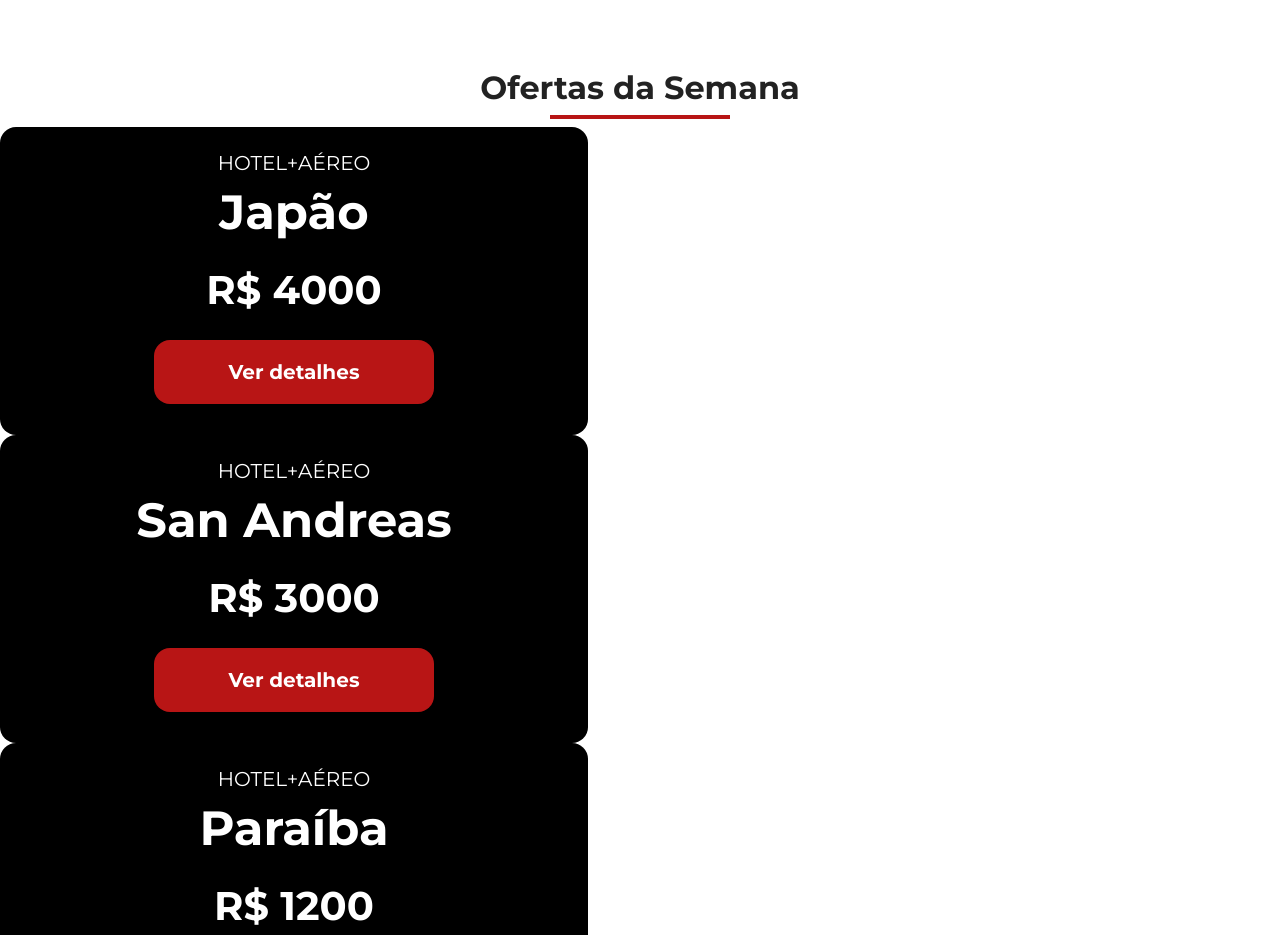
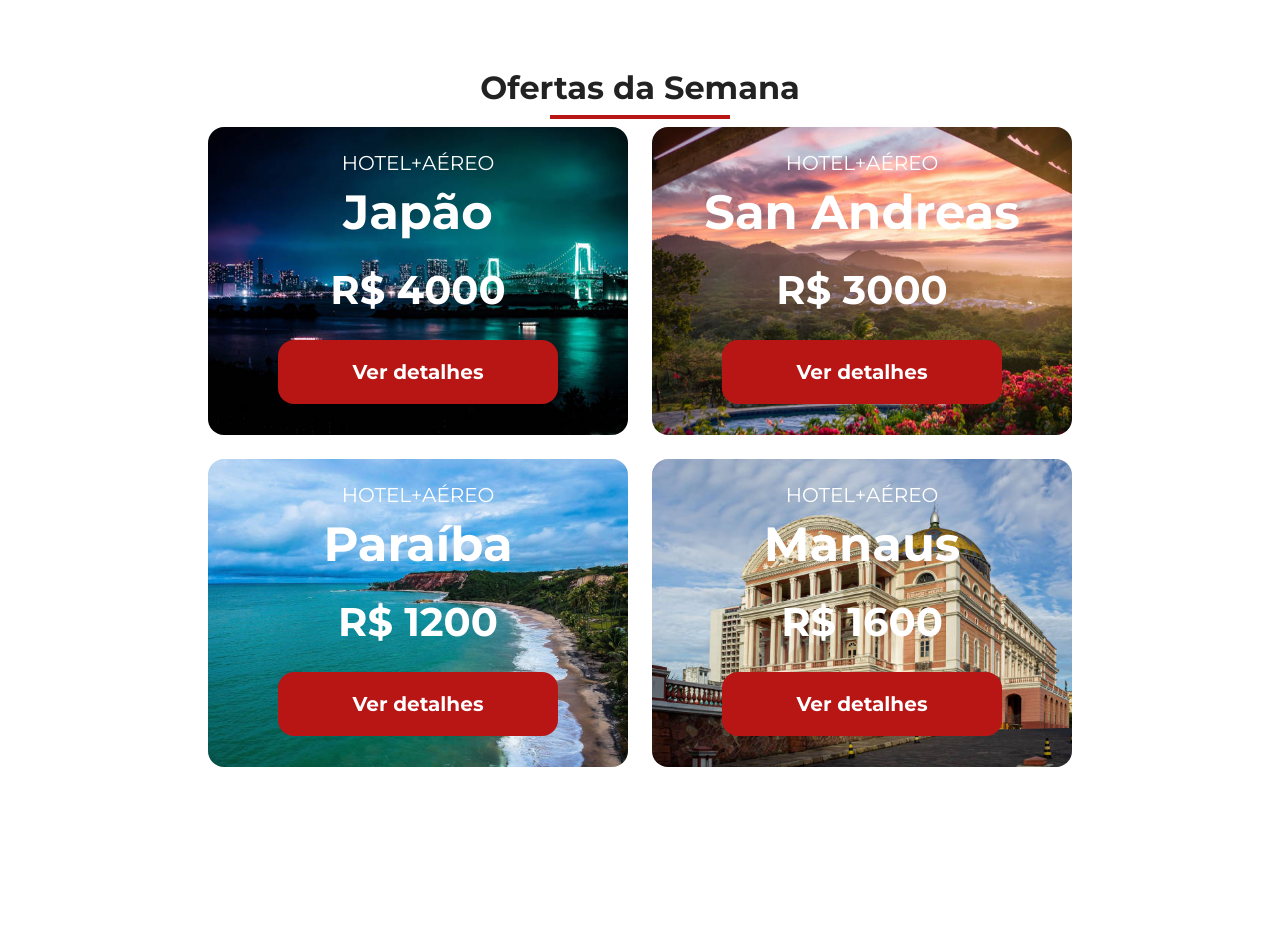
Before and after one commit to GuilhermeSeitiCardozo/jornada-viagens, a plain HTML site: page index.htm in a window 1280 px wide. Shown: the part 1060-1995 px from the top of the page. After the commit the page ends 1827 px from the top, so only its background shows below. Drawn offline with Linux system fonts and the light colour scheme.

Commit message:
finaliza sessao de ofertas

```diff
--- a/css/offers.css
+++ b/css/offers.css
@@ -1,3 +1,9 @@
+.offers-cards {
+  display: flex;
+  flex-direction: column;
+  align-items: center;
+  gap: 24px;
+}
 .card {
   color: var(--text-secondary-color);
   background-color: black;
@@ -30,10 +36,37 @@
   margin-top: 24px;
   display: inline-block;
 }
+.card.japao {
+  background: url(../img/bg-card-japao.jpg) no-repeat center;
+  background-size: cover;
+}
+
+.card.san-andreas {
+  background: url(../img/bg-card-san-andreas.jpg) no-repeat center;
+  background-size: cover;
+}
+
+.card.paraiba {
+  background: url(../img/bg-card-paraiba.jpg) no-repeat center;
+  background-size: cover;
+}
+
+.card.manaus {
+  background: url(../img/bg-card-manaus.jpg) no-repeat center;
+  background-size: cover;
+}
+
+@media screen and (min-width: 768px) {
+  .offers-cards {
+    flex-direction: row;
+    flex-wrap: wrap;
+    justify-content: center;
+  }
+}
 
 @media screen and (min-width: 1024px) {
   .card {
-    width: 588px;
+    width: 420px;
     height: 308px;
   }
 
@@ -44,3 +77,15 @@
     font-size: 40px;
   }
 }
+
+@media screen and (min-width: 1440px) {
+  .card {
+    width: 588px;
+  }
+}
+@media screen and (min-width: 1920px) {
+  .offers-cards {
+    width: 1250px;
+    margin: 0 auto;
+  }
+}
```
